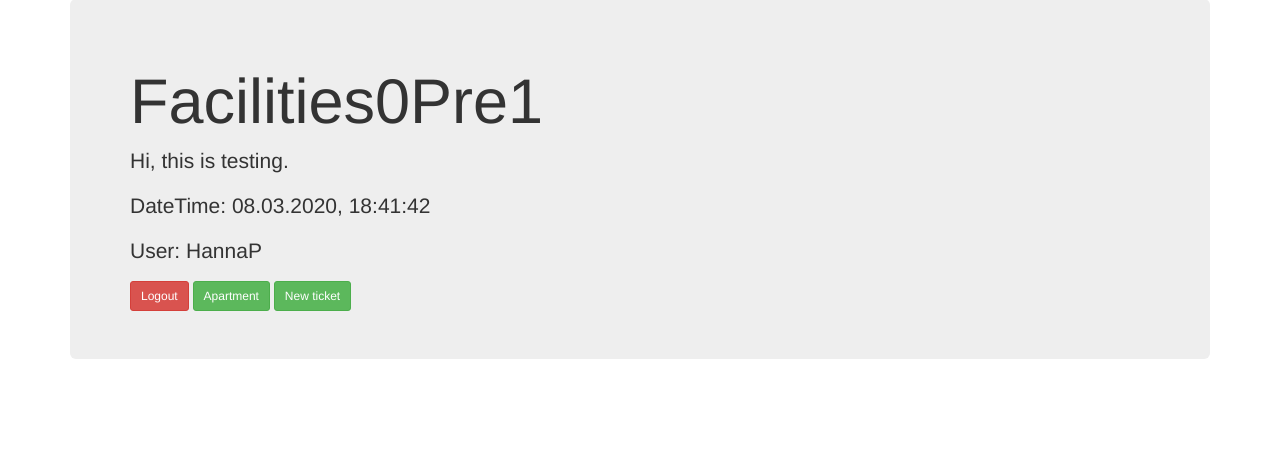
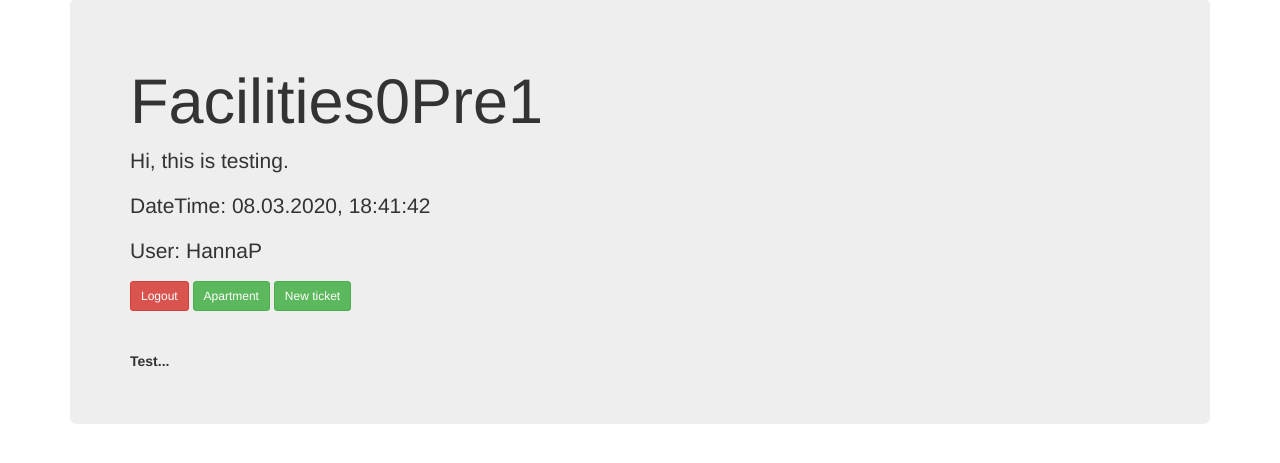
Before and after one commit to hann1010/Facilities0Pre1, a Django app: page / in a window 1280 px wide. Shown: the part 1-464 px from the top of the page. Run offline with Django 3.2, Linux system fonts and the light colour scheme; the first user in the database is signed in; some libraries are stand-ins or nearby versions.

Commit message:
Fixing index.html

```diff
--- a/FacilitiesApp/templates/FacilitiesApp/index.html
+++ b/FacilitiesApp/templates/FacilitiesApp/index.html
@@ -45,7 +45,11 @@
 		{% else %}
 		<a class="btn btn-success btn-sm mt-1 mb-1" href='{% url 'login' %}'>Login</a>
 		{% endif %}
-        <br>
+		<br>
+		{% if user.is_authenticated %}
+		<br><br>
+		<label>Test...</label><br>
+		{% endif %}
     	</div>
 	</div>
 </body>
```
